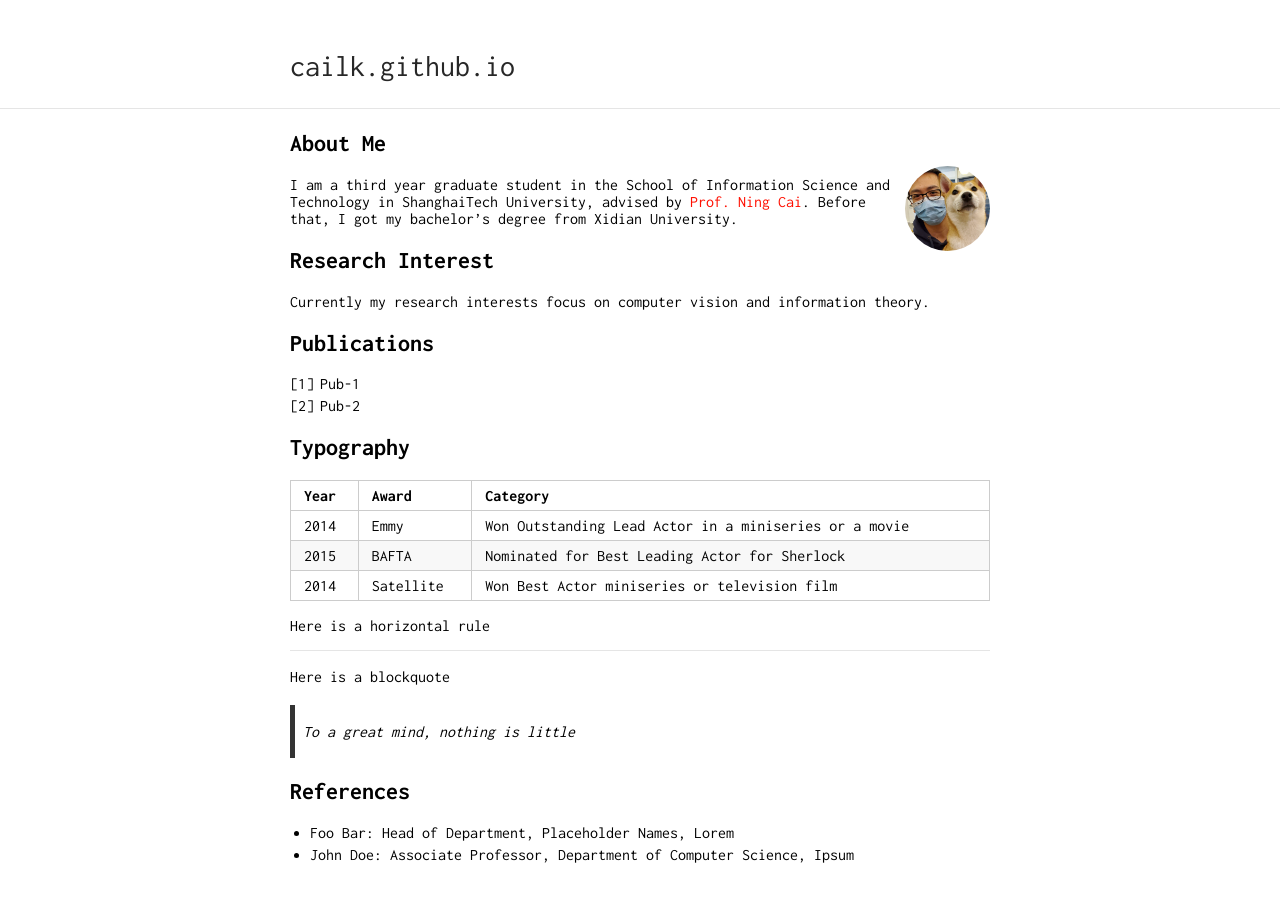
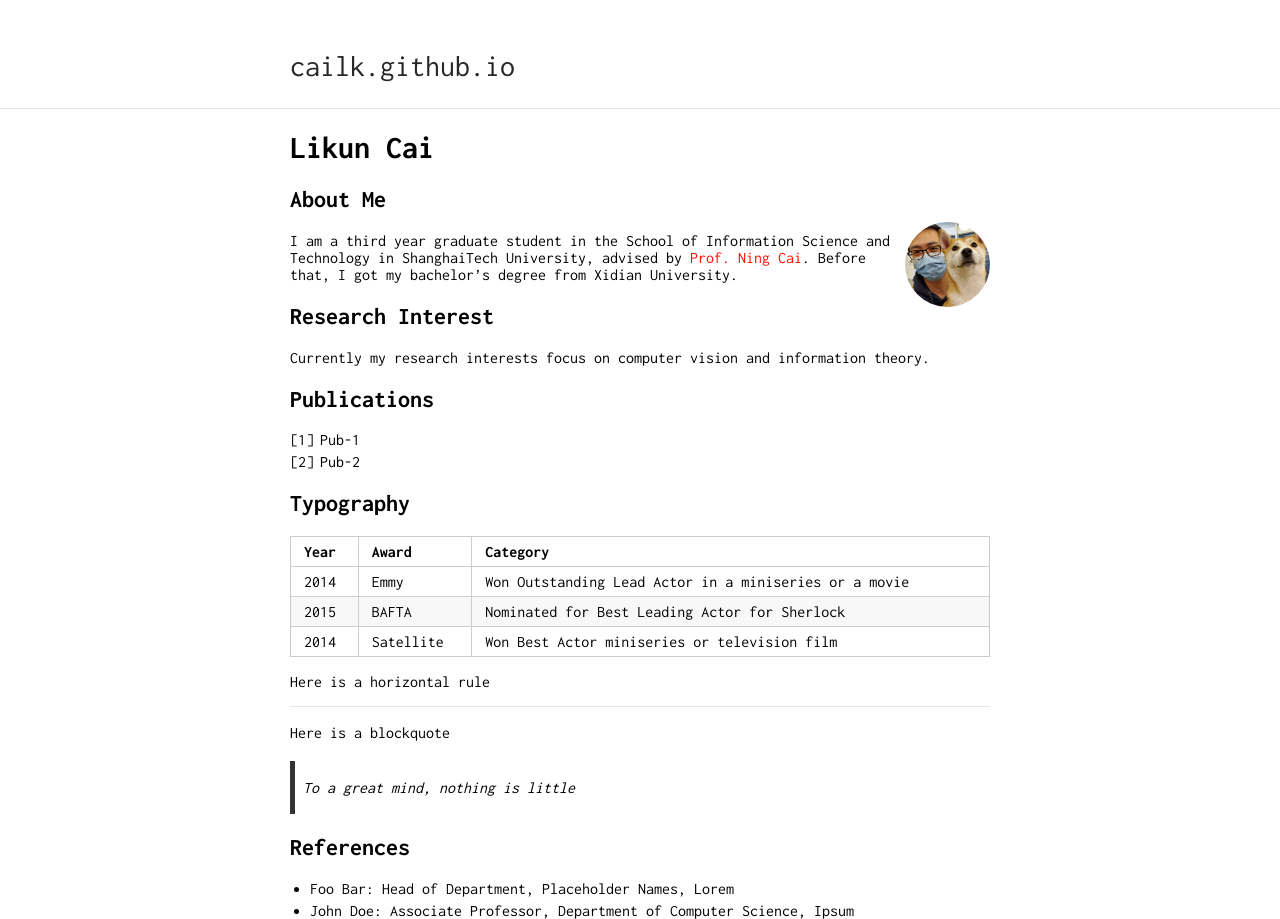
Before and after one commit to cailk/cailk.github.io, a Jekyll site: the page built from index.md, in a window 1280 px wide. Built offline with Jekyll 4.4.1, drawn with Linux system fonts in a browser that asks for light colours; our own code applies the rules of GitHub Pages for plain Markdown files.

Commit message:
update researcher-theme

```diff
--- a/index.md
+++ b/index.md
@@ -1,6 +1,8 @@
 ---
 layout: default
 ---
+
+# Likun Cai
 
 ## About Me
 
```
